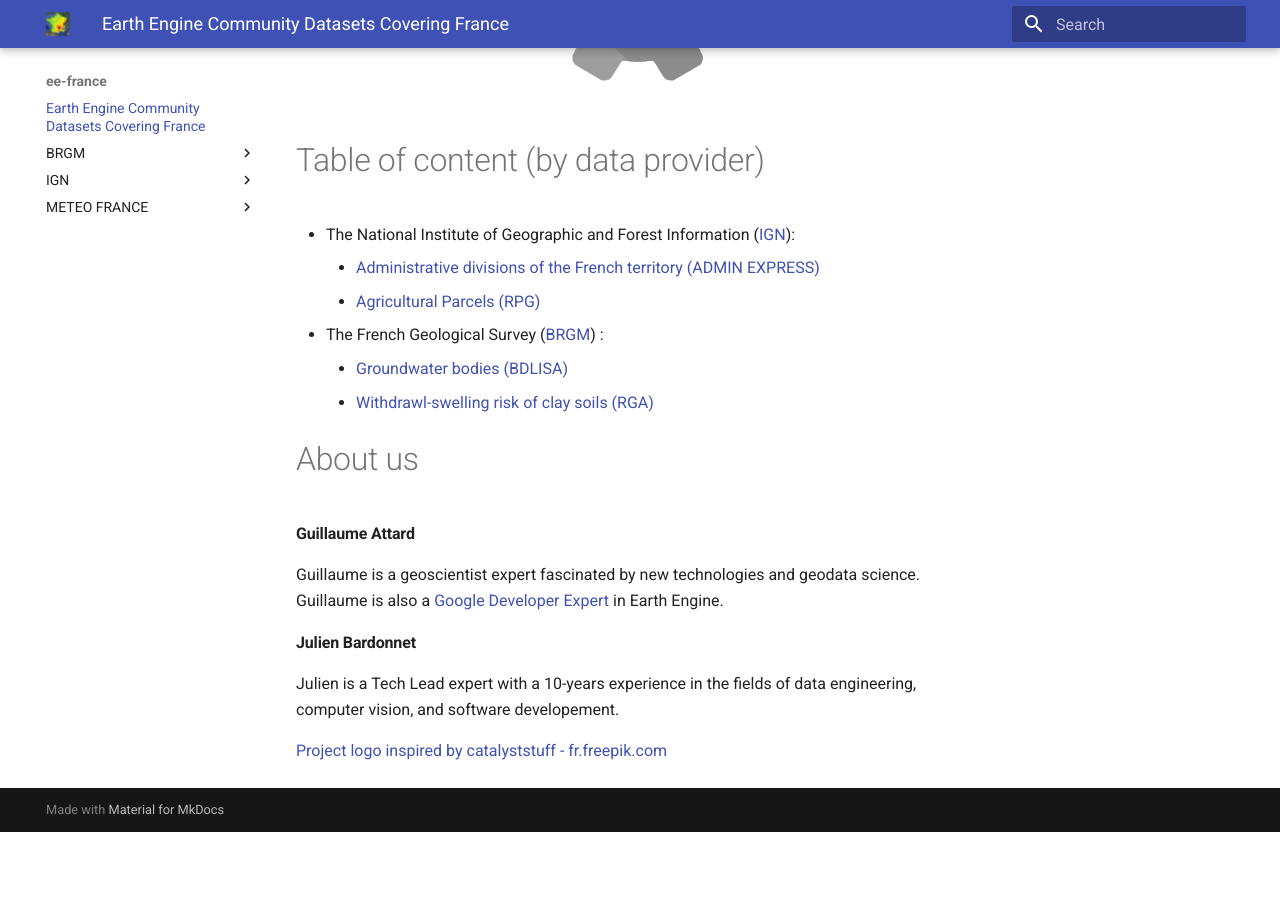
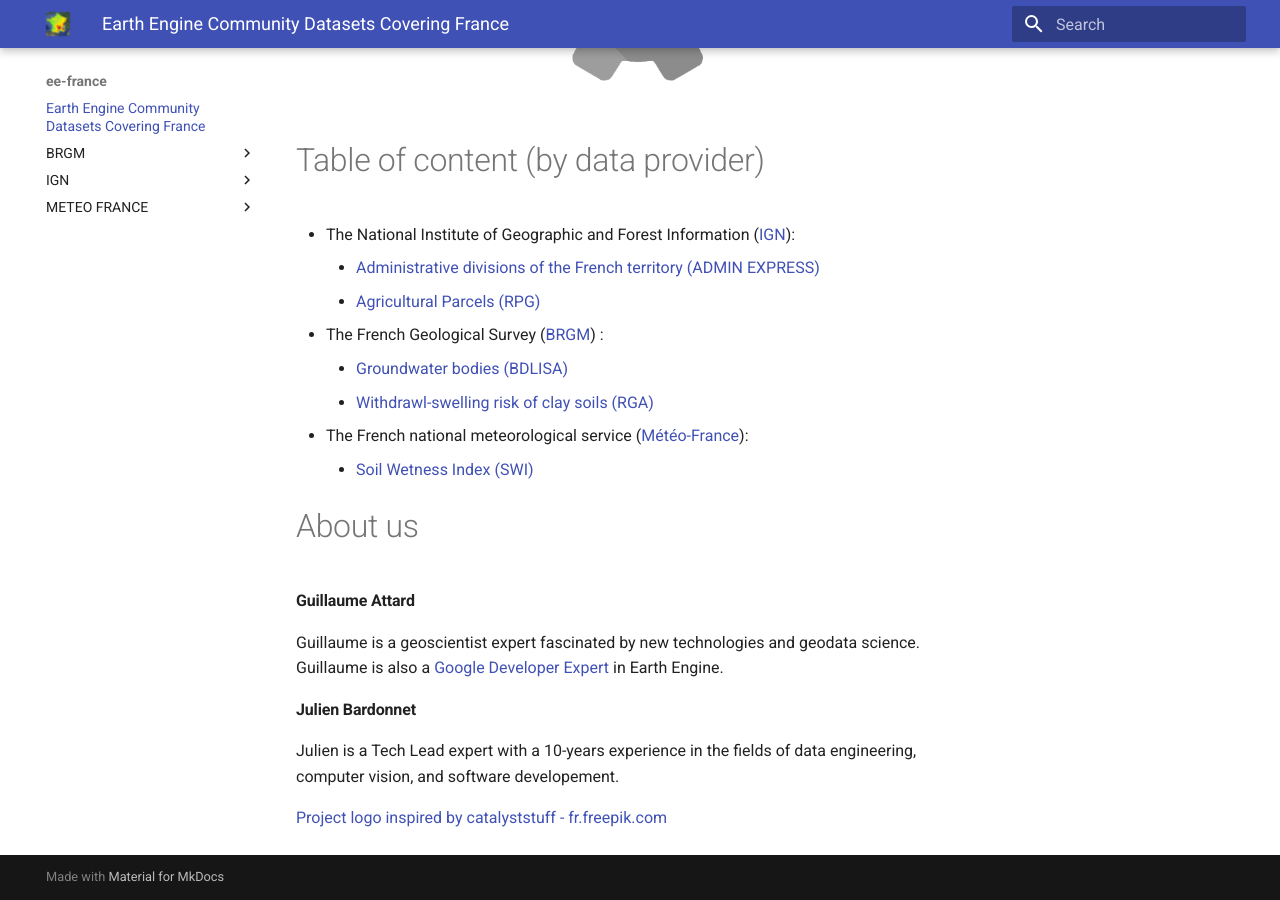
Before and after one commit to geodatafr/geodatafr.github.io, an MkDocs documentation site: the page built from docs/index.md, in a window 1280 px wide and 900 px high, scrolled down 672 px. Built offline with MkDocs 1.6.1 and Material for MkDocs 9.7.7, drawn with Linux system fonts in a browser that asks for light colours; before the commit the page ends 1504 px from its top, so only the background shows below that.

Commit message:
update index page with swi and fix reorganized hyperlinks

```diff
--- a/docs/index.md
+++ b/docs/index.md
@@ -12,12 +12,13 @@ If your are looking for global datasets please also visit:
 # Table of content (by data provider)
 
 - The National Institute of Geographic and Forest Information ([IGN](https://www.ign.fr/)):
-    - [Administrative divisions of the French territory (ADMIN EXPRESS)](https://geodatafr.github.io/administrative/ADMIN_EXPRESS_Administrative_boundaries/)
-    - [Agricultural Parcels (RPG)](https://geodatafr.github.io/agriculture/RPG_Agricultural-parcels/)
+    - [Administrative divisions of the French territory (ADMIN EXPRESS)](https://geodatafr.github.io/IGN/ADMIN_EXPRESS_Administrative_boundaries/)
+    - [Agricultural Parcels (RPG)](https://geodatafr.github.io/IGN/RPG_Agricultural-parcels/)
 - The French Geological Survey ([BRGM](https://www.brgm.fr/en)) :
-    - [Groundwater bodies (BDLISA)](https://geodatafr.github.io/hydrology/BDLISA_Groundwater-bodies/)
-    - [Withdrawl-swelling risk of clay soils (RGA)](https://geodatafr.github.io/georisks/RGA_Withdrawl-swelling_risk_of_clay_soils/)
-
+    - [Groundwater bodies (BDLISA)](https://geodatafr.github.io/BRGM/BDLISA_Groundwater-bodies/)
+    - [Withdrawl-swelling risk of clay soils (RGA)](https://geodatafr.github.io/BRGM/RGA_Withdrawl-swelling_risk_of_clay_soils/)
+- The French national meteorological service ([Météo-France](https://meteofrance.com/)):
+    - [Soil Wetness Index (SWI)](https://geodatafr.github.io/METEO_FRANCE/SWI_Soil_Wetness_Index/)
 
 # About us
 
```
